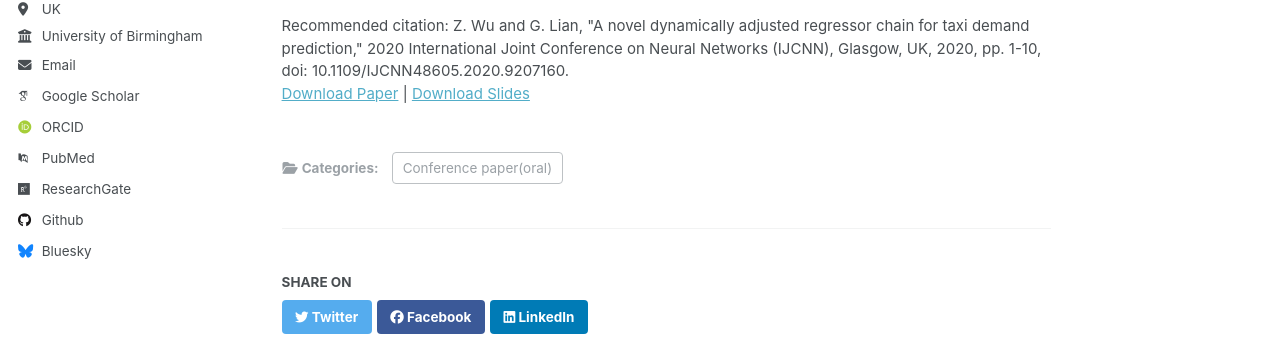
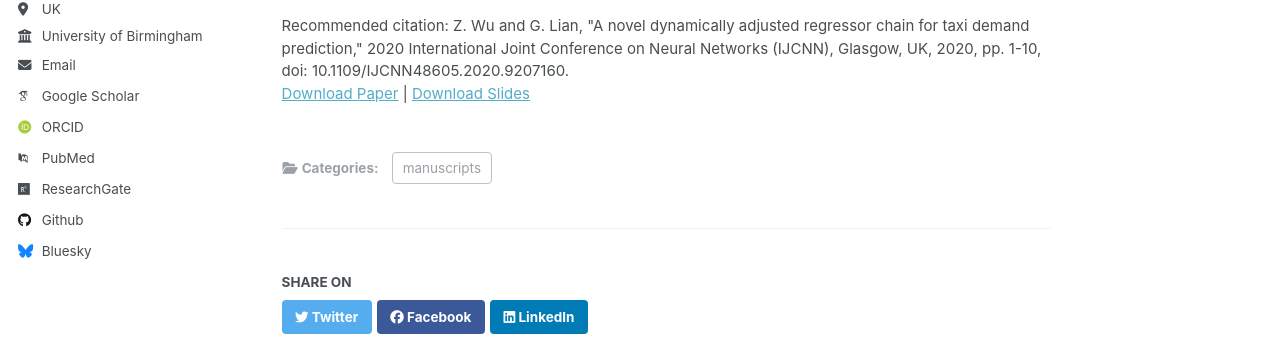
Before and after one commit to WuzipengYL/ZipengWu.github.io, a Jekyll site: the page built from _publications/2020-07-19-paper-title-number-1.md, in a window 1280 px wide and 1203 px high. Shown: the part 374-716 px from the top of the window. Built offline with Jekyll 4.4.1, drawn with Linux system fonts in a browser that asks for light colours; some web fonts are replaced.

Commit message:
Update 2020-07-19-paper-title-number-1.md

```diff
--- a/_publications/2020-07-19-paper-title-number-1.md
+++ b/_publications/2020-07-19-paper-title-number-1.md
@@ -1,7 +1,7 @@
 ---
 title: "A novel dynamically adjusted regressor chain for taxi demand prediction"
 collection: publications
-category: Conference paper(oral)
+category: manuscripts
 permalink: /publication/2020-07-19-paper-title-number-1
 excerpt: 'This paper is about the number 1. The number 2 is left for future work.'
 date: 2020-10-01
```
